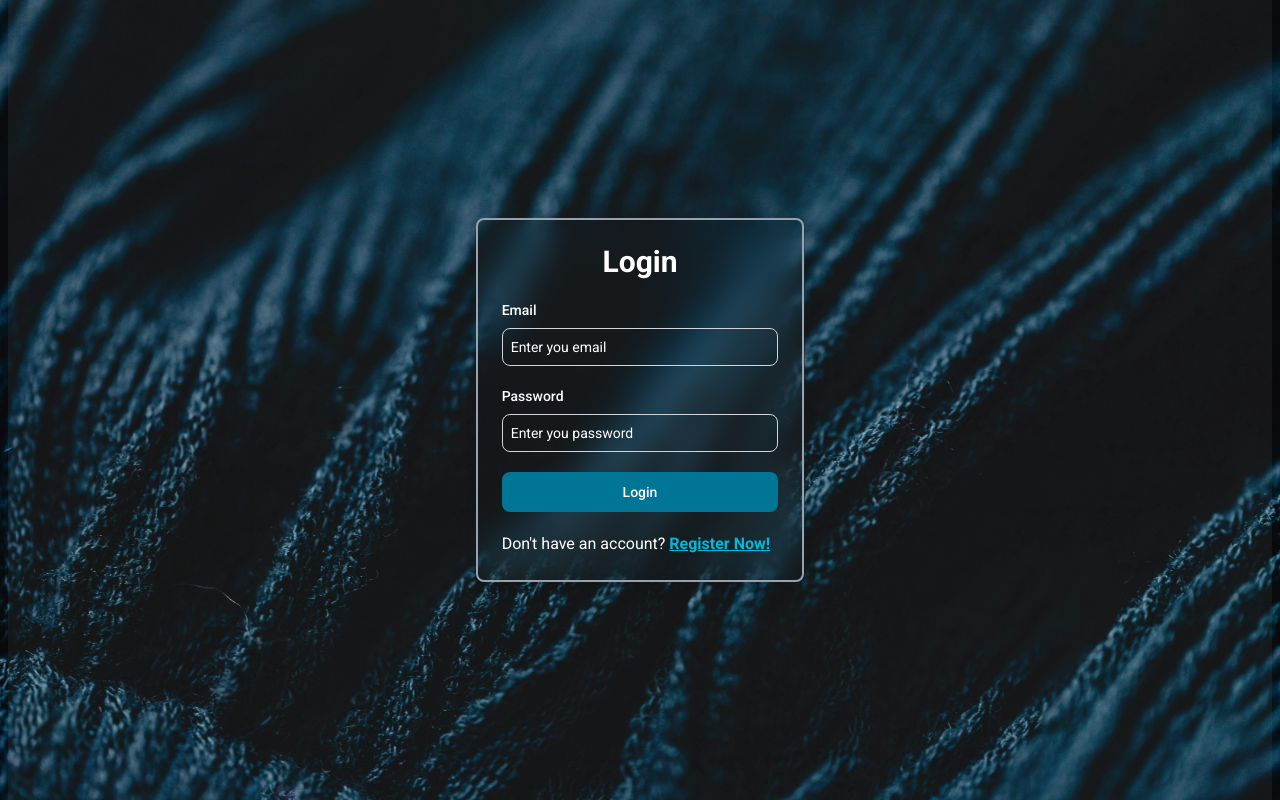
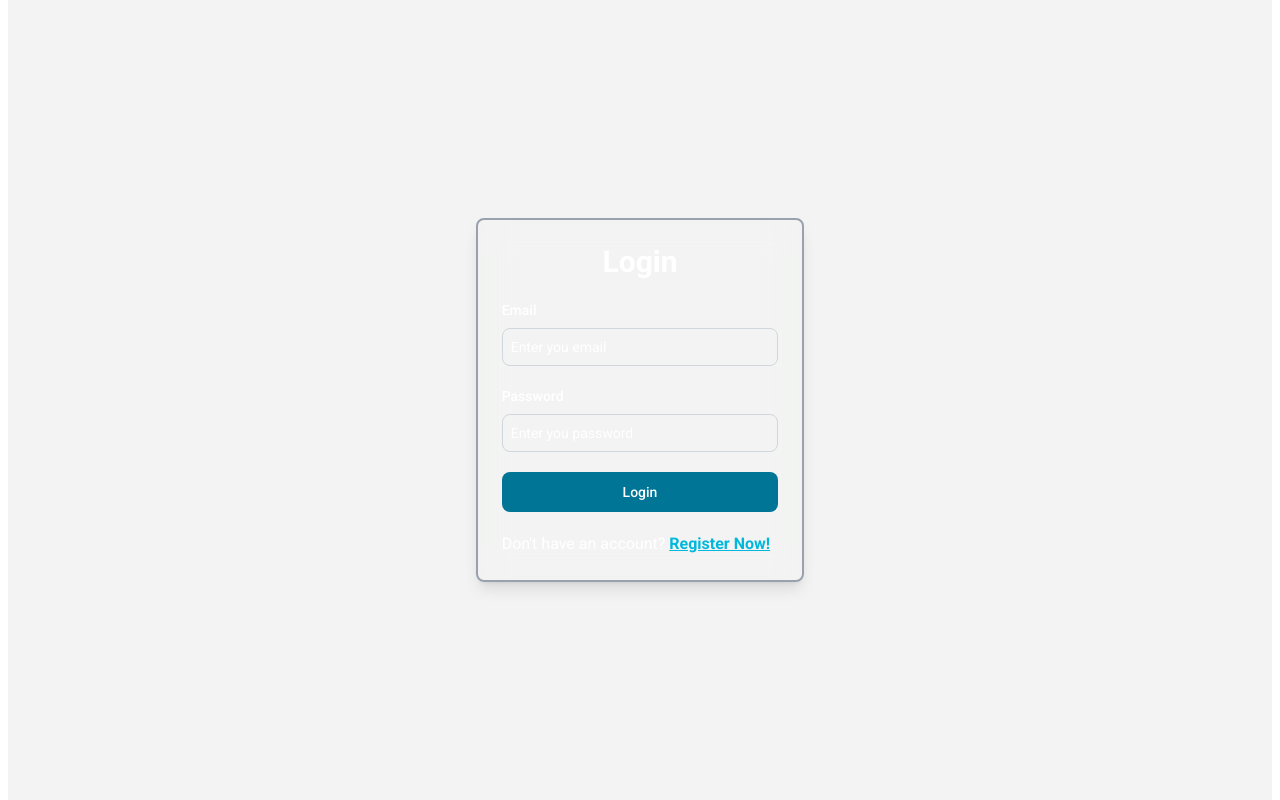
Before and after one commit to anum-s/Flow-Chat-App, a React (Vite) app in the folder frontend/: page /login in a window 1280 px wide. Built offline with nearby package versions, Linux system fonts and the light colour scheme.

Commit message:
changing css

```diff
--- a/frontend/src/index.css
+++ b/frontend/src/index.css
@@ -9,7 +9,7 @@
     display: none;
 }
 
-body{
+:global(body){
   background: url('/pexels-karola-g-6276050.jpg');
   background-repeat: no-repeat;
   background-size: cover;
```
